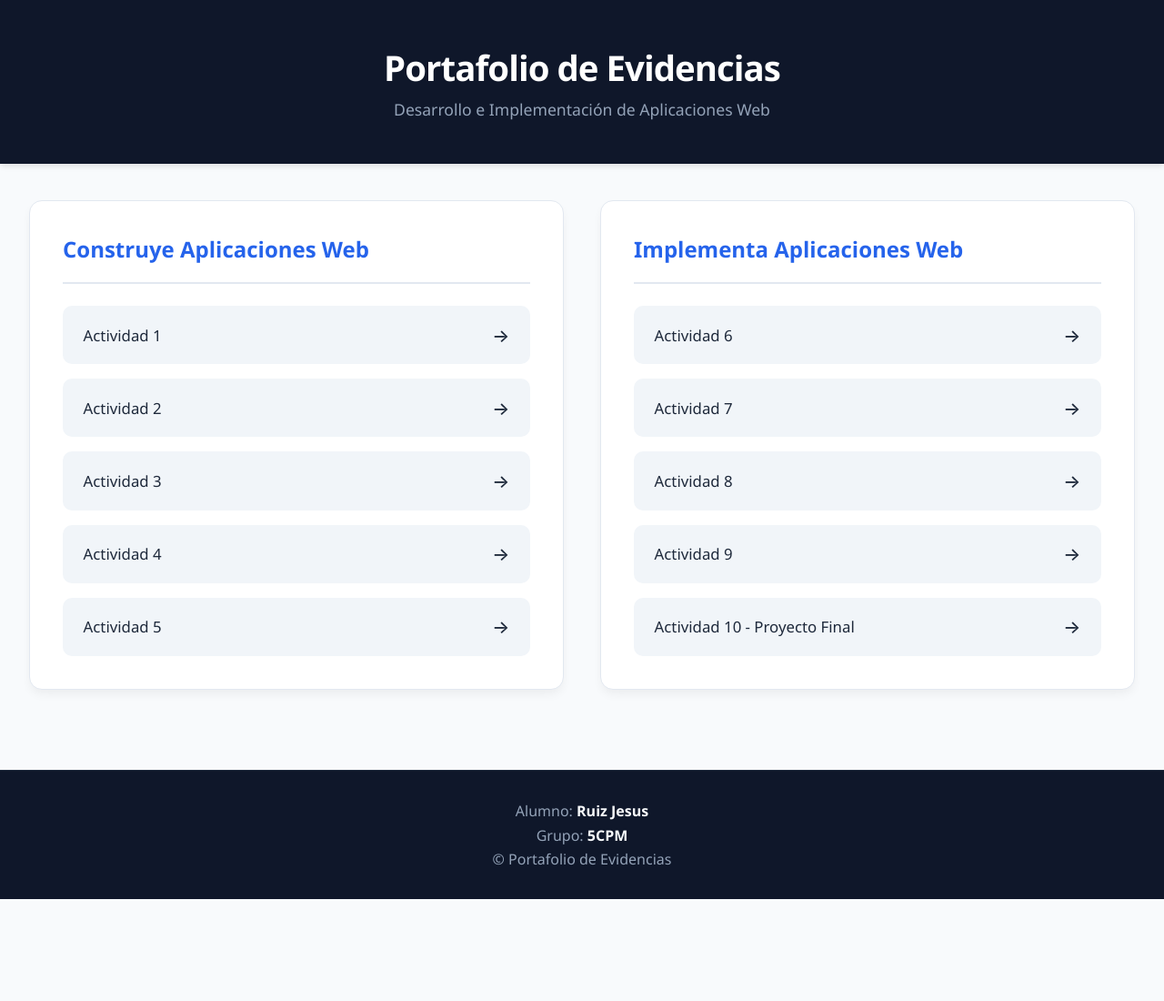
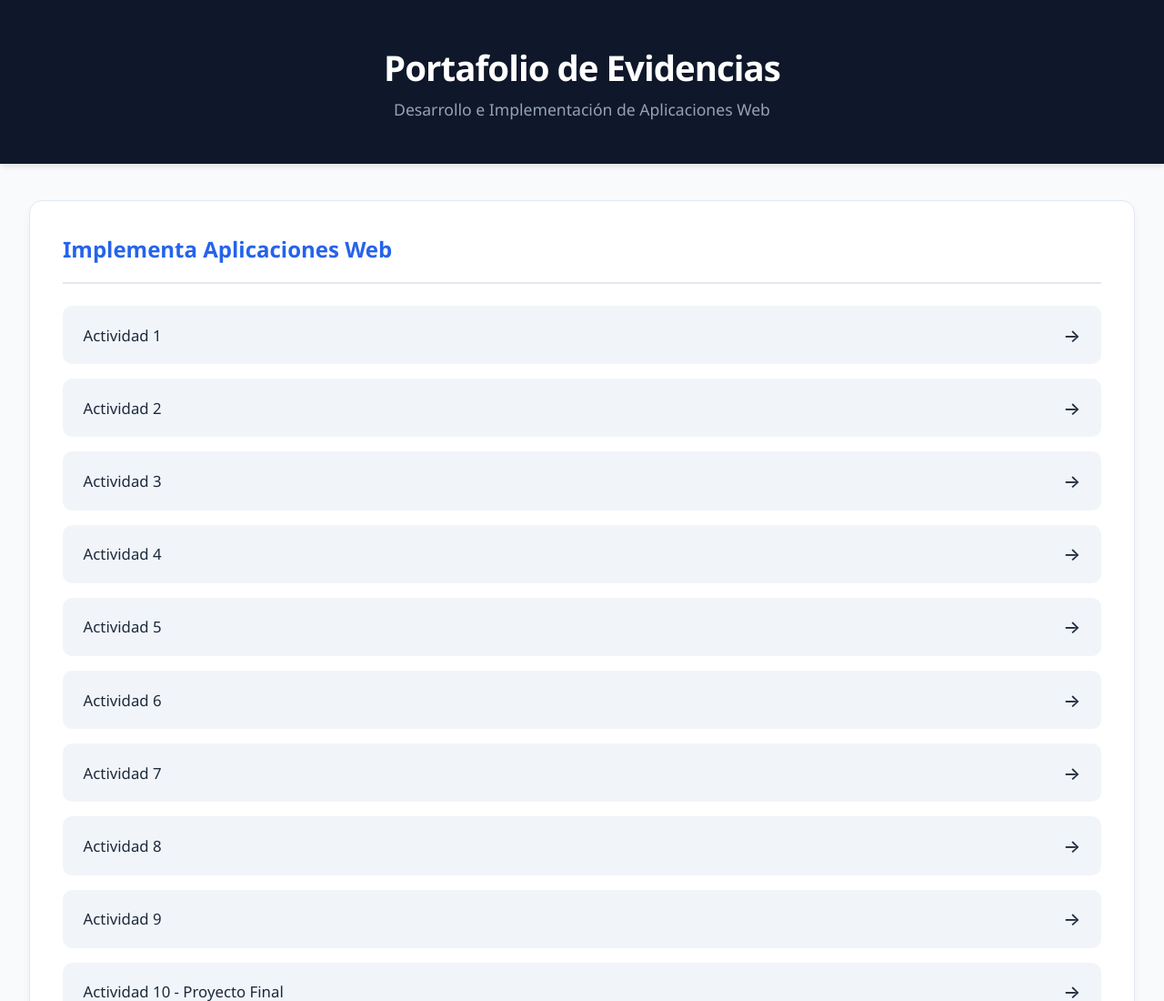
Before and after one commit to RuizJesus/iaw, a plain HTML site: page index.html in a window 1280 px wide. Shown: the top 1100 px of the page at 91% size. Before the commit the page ends 988 px from the top, so only its background shows below. Drawn offline with Linux system fonts and the light colour scheme.

Commit message:
Update index.html
intentando mejorar

```diff
--- a/index.html
+++ b/index.html
@@ -170,7 +170,7 @@
             <!-- Bloque 1: Construye Aplicaciones Web (5 actividades) -->
             <section class="card">
                 <div class="card-header">
-                    <h2>Construye Aplicaciones Web</h2>
+                    <h2>Implementa Aplicaciones Web</h2>
                 </div>
                 <ul class="links-list">
                     <li><a href="Actividad.html" target="_blank">Actividad 1</a></li>
@@ -178,15 +178,6 @@
                     <li><a href="practica2.html" target="_blank">Actividad 3</a></li>
                     <li><a href="ejemplo3.html" target="_blank">Actividad 4</a></li>
                     <li><a href="blabla4.html" target="_blank">Actividad 5</a></li>
-                </ul>
-            </section>
-
-            <!-- Bloque 2: Implementa Aplicaciones Web (5 actividades) -->
-            <section class="card">
-                <div class="card-header">
-                    <h2>Implementa Aplicaciones Web</h2>
-                </div>
-                <ul class="links-list">
                     <li><a href="actividad6.html" target="_blank">Actividad 6</a></li>
                     <li><a href="actividad7.html" target="_blank">Actividad 7</a></li>
                     <li><a href="actividad8.html" target="_blank">Actividad 8</a></li>
```
